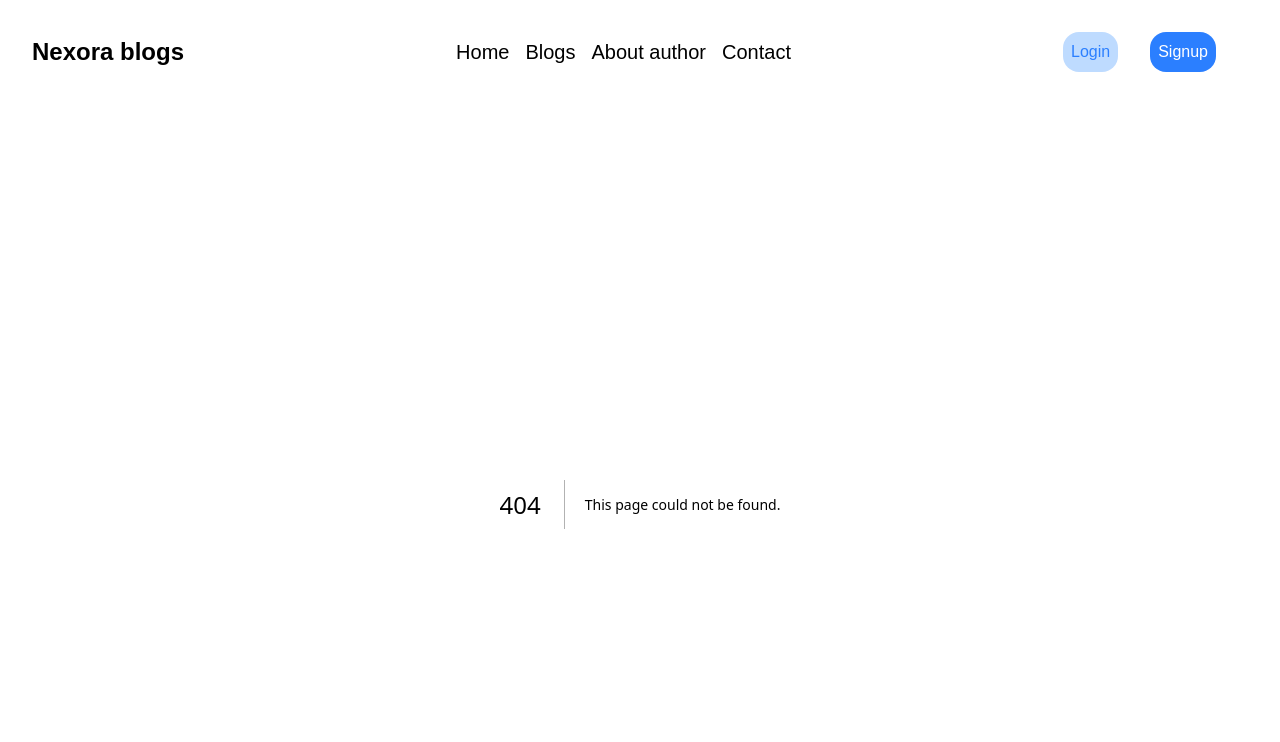
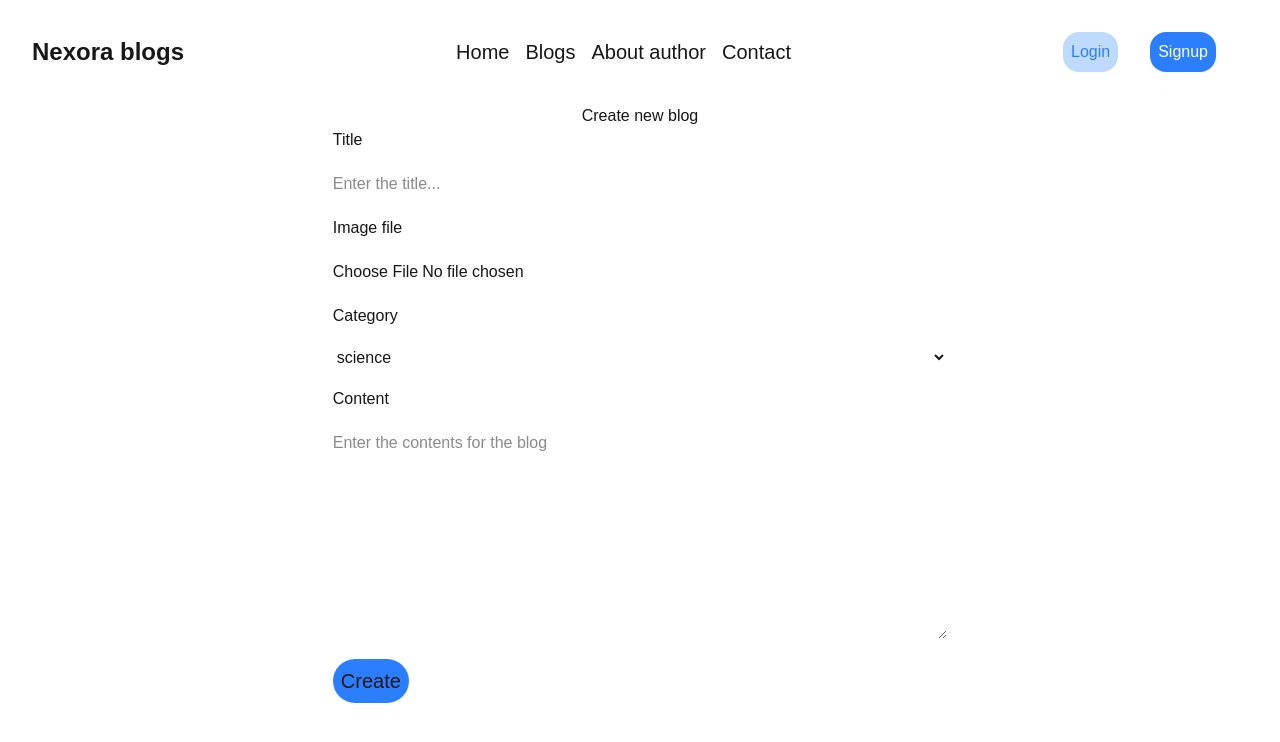
Before and after one commit to johnkinuthiaa/nexora, a Next.js app: page /pages/admin in a window 1280 px wide. Before the commit this address had no page. Shown: the top 742 px of the page. Built offline with nearby package versions, Linux system fonts and the light colour scheme.

Commit message:
fix: post with images or without

```diff
--- /dev/null
+++ b/src/app/pages/admin/page.tsx
@@ -0,0 +1,95 @@
+"use client"
+
+import { useState } from "react"
+
+export default function AdminPostingPage(){
+    const formData =new FormData()
+    const[file,setFile]=useState<Blob|null>(null)
+    const[title,setTitle]=useState<string|undefined>("")
+    const[blog,setBody]=useState<string|undefined>("")
+    const[category,setCategory]=useState<string|undefined>("")
+    const myHeaders =new Headers()
+
+    const submitForm =(async ()=>{
+        if(typeof (file) !=="undefined" && file !==null){
+            formData.append("image",file)
+            formData.append("content",new Blob([JSON.stringify({
+                "title":title,
+                "body":blog,
+                "status":"published"
+            })], { type: 'application/json' }))
+            const response =await fetch(`http://localhost:8080/api/v1/content/create/blog/4?category=science`,{
+                method:"POST",
+                body:formData,
+            })
+            if(response.ok){
+                try{
+                    const data =await response.json()
+                    console.log(data)
+                }catch (e) {
+                    console.log("Error"+e)
+                }
+            }
+        }
+        if(file ===null){
+            myHeaders.append("Content-Type","application/json")
+            const response =await fetch(`http://localhost:8080/api/v1/content/create/without-image/4?category=science`,{
+                method:"POST",
+                body:JSON.stringify({
+                    "title":title,
+                    "body":blog,
+                    "status":"published"
+                }),
+                headers:myHeaders
+            })
+            if(response.ok){
+                try{
+                    const data =await response.json()
+                    console.log(data)
+                }catch (e) {
+                    console.log("Error"+e)
+                }
+            }
+        }
+
+    })
+
+    return(
+        <main className={"flex flex-col w-[80%] m-auto justify-between content-center items-center "}>
+            <h2>Create new blog</h2>
+            <form
+                className={"w-[60%] flex flex-col gap-5"}
+                onSubmit={function (e){
+                    e.preventDefault()
+                    submitForm()
+                }}
+            >
+                <label >Title</label>
+                <input type={"text"} placeholder={"Enter the title..."} onChange={(e)=>setTitle(e.target.value)}/>
+                <label >Image file</label>
+                <input type={"file"} placeholder={"Enter the title..."} onChange={(e)=> {
+                    if(e.target.files !=null) {
+                        setFile(e.target.files[0])
+                    }else{
+                        setFile(null)
+                    }
+                }}/>
+                <label >Category</label>
+                <select onChange={(e)=>setCategory(e.target.value)}>
+                    <option>science</option>
+                </select>
+                <label >Content</label>
+                <textarea
+                    className={"h-52"}
+                    placeholder={"Enter the contents for the blog"}
+                    onChange={(e)=>setBody(e.target.value)}
+                >
+
+                </textarea>
+                <button
+                    type={"submit"}
+                    className={"rounded-full p-2 font-medium text-xl bg-blue-500 w-fit cursor-pointer text-center"}>Create</button>
+            </form>
+        </main>
+    )
+}
--- a/src/app/pages/blog/[id]/page.tsx
+++ b/src/app/pages/blog/[id]/page.tsx
@@ -58,7 +58,9 @@ export default function ReadMore({ params }: { params: Promise<{ id: string }> }
             const data =await response.json()
             if(data.statusCode !==200){
                 setMessage(data.message)
+
             }else{
+                console.log(data)
                 setBlog(data?.content)
             }
         }else{
```
